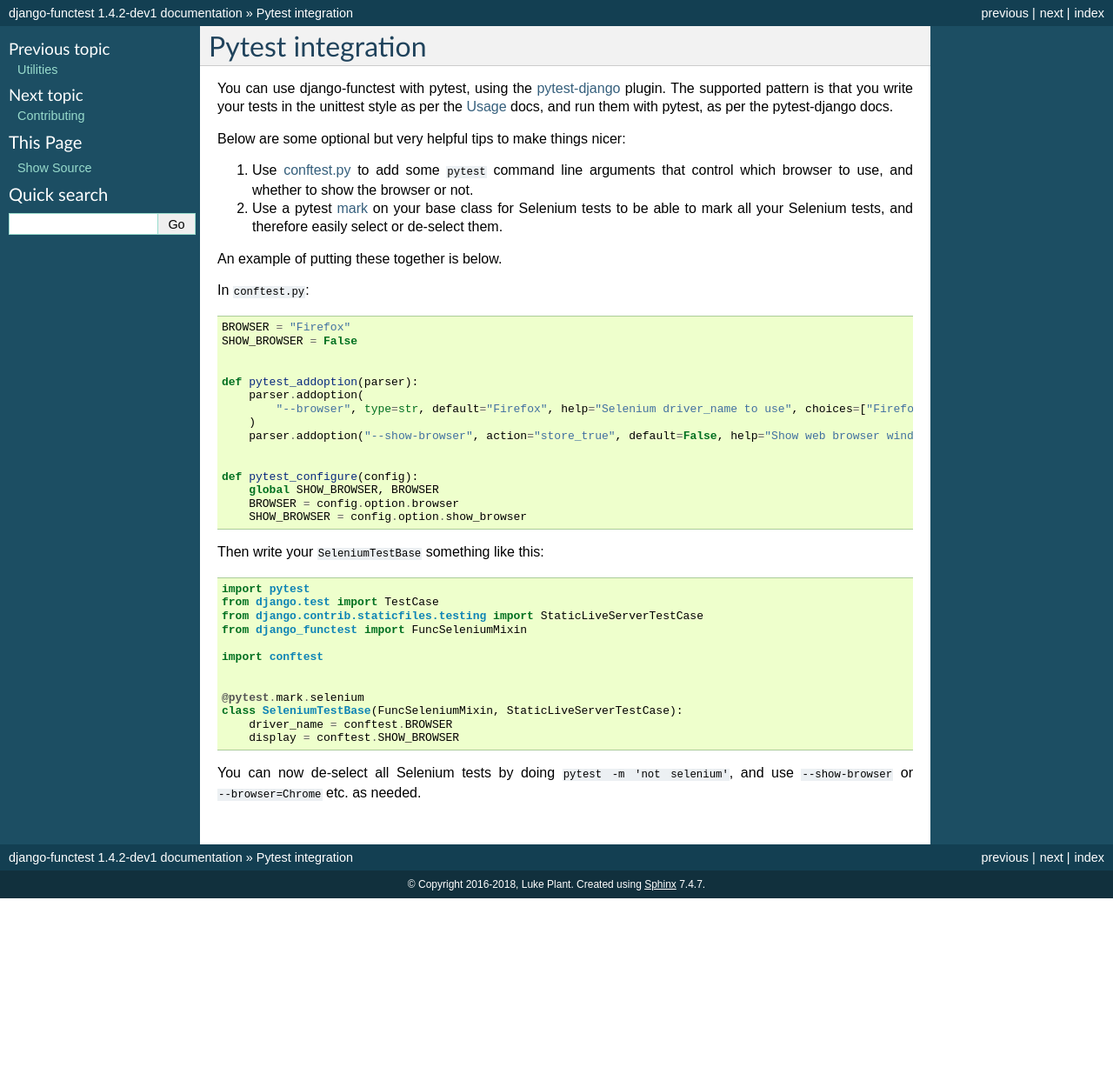
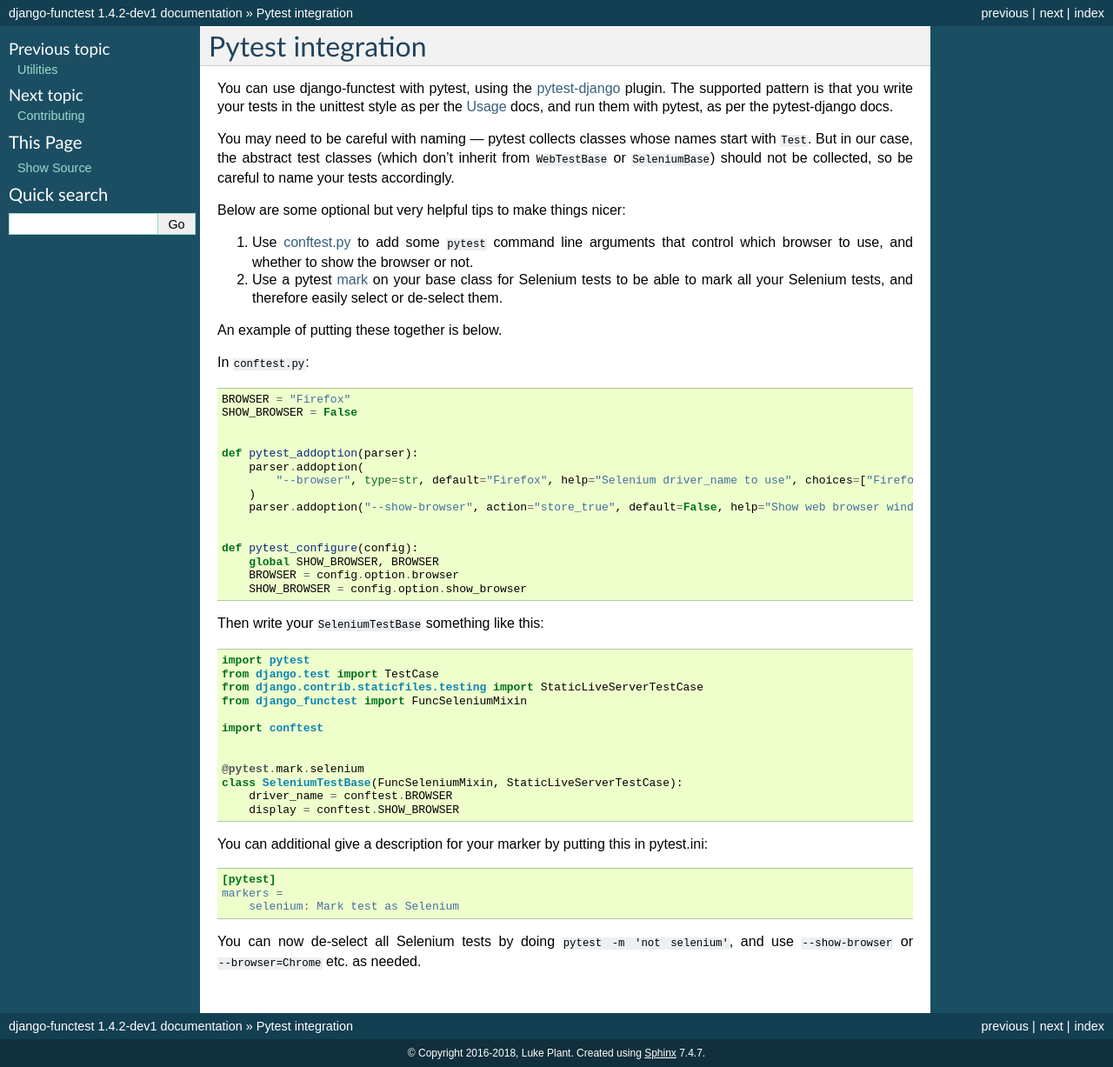
Before and after one commit to django-functest/django-functest, a Sphinx documentation site: the page built from docs/pytest.rst, in a window 1280 px wide. Shown: the whole page at 87% size. Built offline with Sphinx 7.4.7, drawn with Linux system fonts in a browser that asks for light colours; before the commit the page ends 1033 px from its top, so only the background shows below that.

Commit message:
More tips about pytest

```diff
--- a/docs/pytest.rst
+++ b/docs/pytest.rst
@@ -6,6 +6,11 @@
 <https://pytest-django.readthedocs.io/en/latest/index.html>`_ plugin. The
 supported pattern is that you write your tests in the unittest style as per the
 :doc:`usage` docs, and run them with pytest, as per the pytest-django docs.
+
+You may need to be careful with naming — pytest collects classes whose names
+start with ``Test``. But in our case, the abstract test classes (which don’t
+inherit from ``WebTestBase`` or ``SeleniumBase``) should not be collected, so be
+careful to name your tests accordingly.
 
 Below are some optional but very helpful tips to make things nicer:
 
@@ -40,7 +45,6 @@
        BROWSER = config.option.browser
        SHOW_BROWSER = config.option.show_browser
 
-
 Then write your ``SeleniumTestBase`` something like this:
 
 .. code-block:: python
@@ -59,5 +63,14 @@
        display = conftest.SHOW_BROWSER
 
 
+You can additional give a description for your marker by putting this in pytest.ini:
+
+.. code-block:: ini
+
+   [pytest]
+   markers =
+       selenium: Mark test as Selenium
+
+
 You can now de-select all Selenium tests by doing ``pytest -m 'not selenium'``,
 and use ``--show-browser`` or ``--browser=Chrome`` etc. as needed.
```
